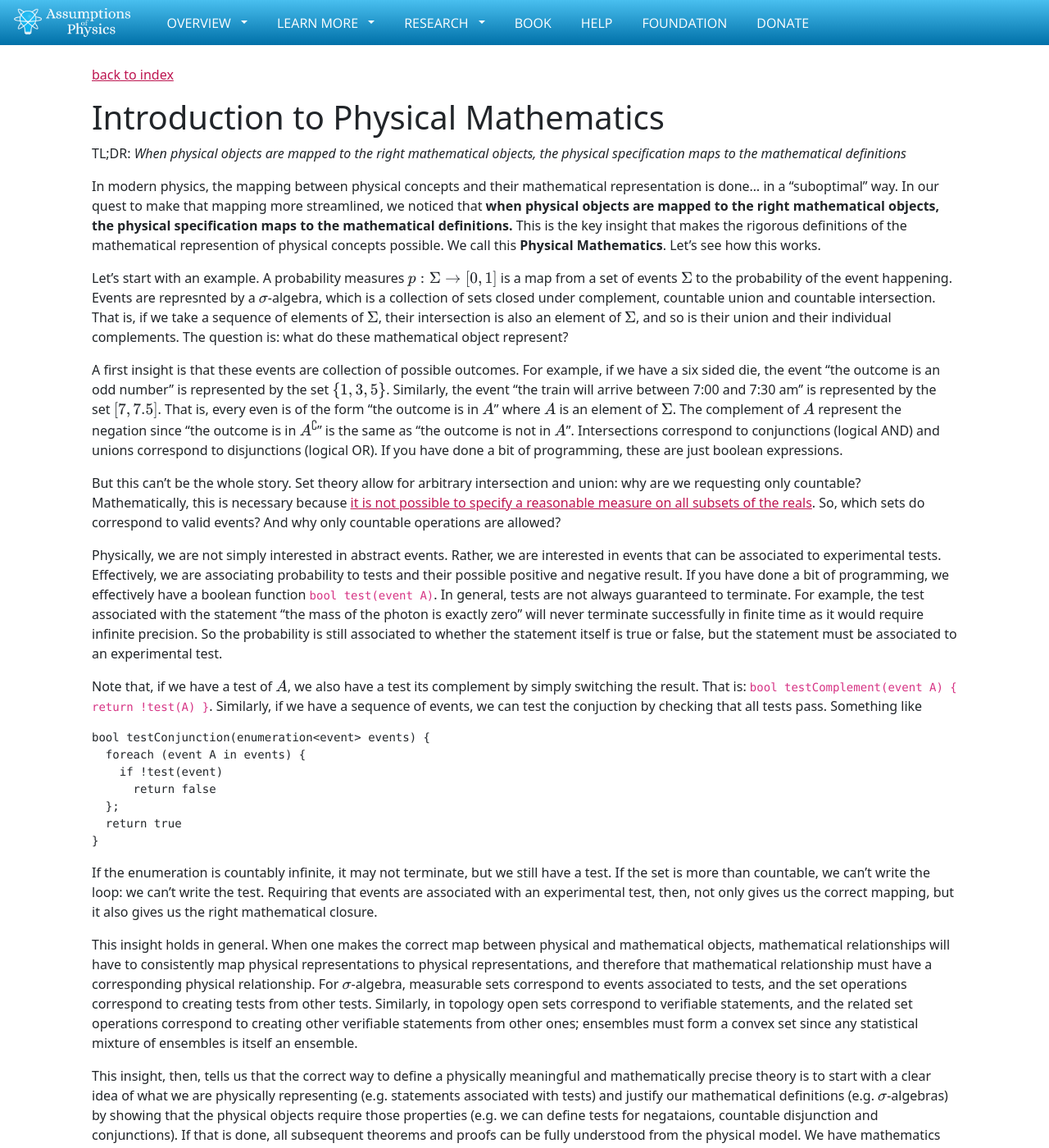
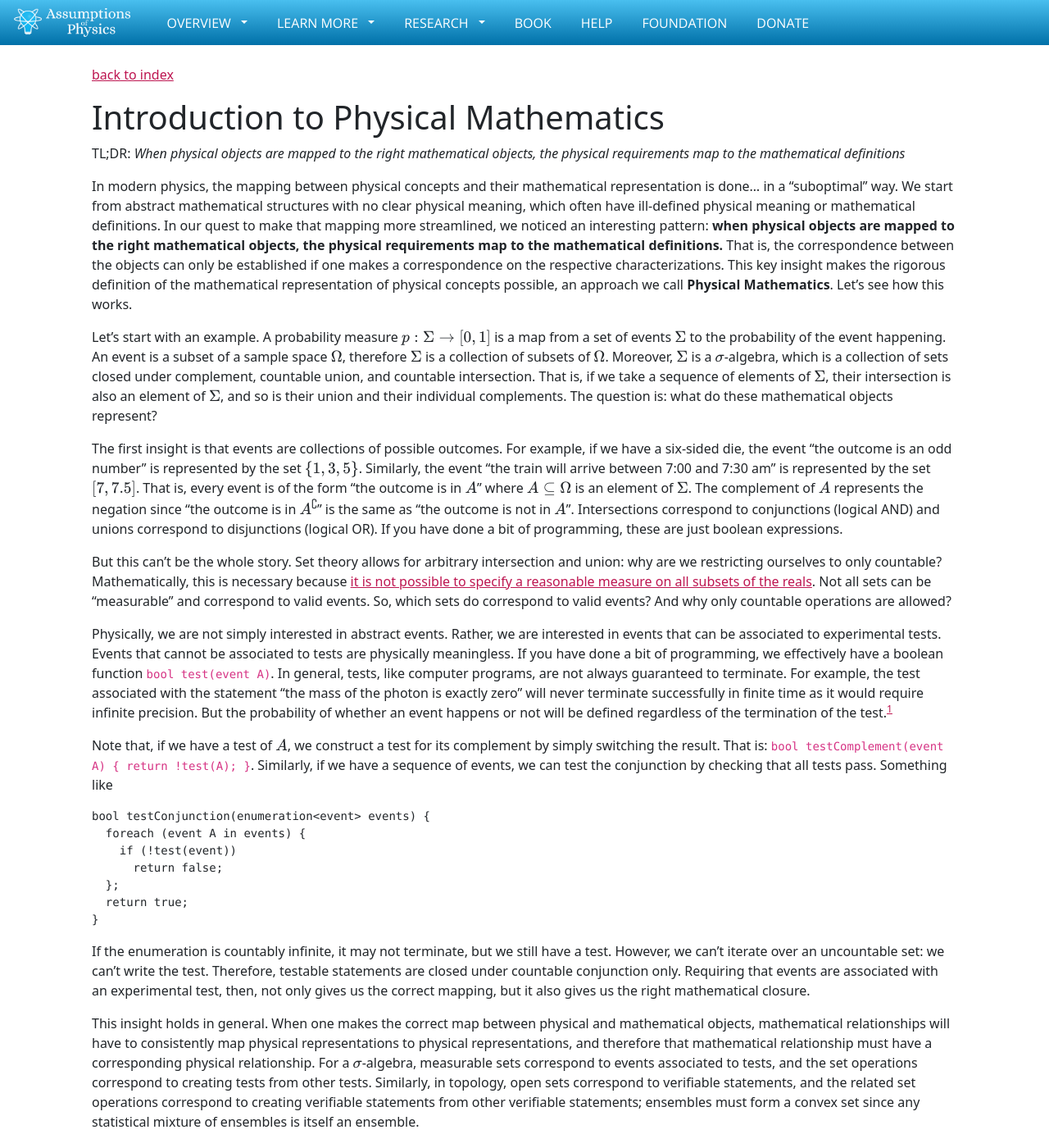
Before and after one commit to assumptionsofphysics/assumptionsofphysics.github.io, a Jekyll site: the page built from _essays/2026-01-15-introduction-physical-mathematics.md, in a window 1280 px wide and 1400 px high. Shown: the whole window at 82% size. Built offline with Jekyll 4.4.1, drawn with Linux system fonts in a browser that asks for light colours; nearby versions of some CDN libraries; some web fonts are replaced; some of the changed text lies outside the part shown.

Commit message:
Reviewed essay

````diff
--- a/_essays/2026-01-15-introduction-physical-mathematics.md
+++ b/_essays/2026-01-15-introduction-physical-mathematics.md
@@ -1,33 +1,35 @@
 ---
 title: Introduction to Physical Mathematics
-summary:  When physical objects are mapped to the right mathematical objects, the physical specification maps to the mathematical definitions
+summary:  When physical objects are mapped to the right mathematical objects, the physical requirements map to the mathematical definitions
 category: Physical Mathematics
 tags: [Foundations of Physics, Philosophy of Physics]
 draft: true
 ---
 
-In modern physics, the mapping between physical concepts and their mathematical representation is done... in a "suboptimal" way. In our quest to make that mapping more streamlined, we noticed that **when physical objects are mapped to the right mathematical objects, the physical specification maps to the mathematical definitions.** This is the key insight that makes the rigorous definitions of the mathematical represention of physical concepts possible. We call this **Physical Mathematics**. Let's see how this works.
+In modern physics, the mapping between physical concepts and their mathematical representation is done... in a "suboptimal" way. We start from abstract mathematical structures with no clear physical meaning, which often have ill-defined physical meaning or mathematical definitions. In our quest to make that mapping more streamlined, we noticed an interesting pattern: **when physical objects are mapped to the right mathematical objects, the physical requirements map to the mathematical definitions.** That is, the correspondence between the objects can only be established if one makes a correspondence on the respective characterizations. This key insight makes the rigorous definition of the mathematical representation of physical concepts possible, an approach we call **Physical Mathematics**. Let's see how this works.
 
-Let's start with an example. A probability measures $$p : \Sigma \to [0,1]$$ is a map from a set of events $$\Sigma$$ to the probability of the event happening. Events are represnted by a $$\sigma$$-algebra, which is a collection of sets closed under complement, countable union and countable intersection. That is, if we take a sequence of elements of $$\Sigma$$, their intersection is also an element of $$\Sigma$$, and so is their union and their individual complements. The question is: what do these mathematical object represent?
+Let's start with an example. A probability measure $$p : \Sigma \to [0,1]$$ is a map from a set of events $$\Sigma$$ to the probability of the event happening. An event is a subset of a sample space $$\Omega$$, therefore $$\Sigma$$ is a collection of subsets of $$\Omega$$. Moreover, $$\Sigma$$ is a $$\sigma$$-algebra, which is a collection of sets closed under complement, countable union, and countable intersection. That is, if we take a sequence of elements of $$\Sigma$$, their intersection is also an element of $$\Sigma$$, and so is their union and their individual complements. The question is: what do these mathematical objects represent?
 
-A first insight is that these events are collection of possible outcomes. For example, if we have a six sided die, the event "the outcome is an odd number" is represented by the set $$\{1,3,5\}$$. Similarly, the event "the train will arrive between 7:00 and 7:30 am" is represented by the set $$[7, 7.5]$$. That is, every even is of the form "the outcome is in $$A$$" where $$A$$ is an element of $$\Sigma$$. The complement of $$A$$ represent the negation since "the outcome is in $$A^{\complement}$$" is the same as "the outcome is not in $$A$$". Intersections correspond to conjunctions (logical AND) and unions correspond to disjunctions (logical OR). If you have done a bit of programming, these are just boolean expressions.
+The first insight is that events are collections of possible outcomes. For example, if we have a six-sided die, the event "the outcome is an odd number" is represented by the set $$\{1,3,5\}$$. Similarly, the event "the train will arrive between 7:00 and 7:30 am" is represented by the set $$[7, 7.5]$$. That is, every event is of the form "the outcome is in $$A$$" where $$A \subseteq \Omega$$ is an element of $$\Sigma$$. The complement of $$A$$ represents the negation since "the outcome is in $$A^{\complement}$$" is the same as "the outcome is not in $$A$$". Intersections correspond to conjunctions (logical AND) and unions correspond to disjunctions (logical OR). If you have done a bit of programming, these are just boolean expressions.
 
-But this can't be the whole story. Set theory allow for arbitrary intersection and union: why are we requesting only countable? Mathematically, this is necessary because [it is not possible to specify a reasonable measure on all subsets of the reals](https://en.wikipedia.org/wiki/Non-measurable_set#Consistent_definitions_of_measure_and_probability). So, which sets do correspond to valid events? And why only countable operations are allowed?
+But this can't be the whole story. Set theory allows for arbitrary intersection and union: why are we restricting ourselves to only countable? Mathematically, this is necessary because [it is not possible to specify a reasonable measure on all subsets of the reals](https://en.wikipedia.org/wiki/Non-measurable_set#Consistent_definitions_of_measure_and_probability). Not all sets can be "measurable" and correspond to valid events. So, which sets do correspond to valid events? And why only countable operations are allowed?
 
-Physically, we are not simply interested in abstract events. Rather, we are interested in events that can be associated to experimental tests. Effectively, we are associating probability to tests and their possible positive and negative result. If you have done a bit of programming, we effectively have a boolean function `bool test(event A)`. In general, tests are not always guaranteed to terminate. For example, the test associated with the statement "the mass of the photon is exactly zero" will never terminate successfully in finite time as it would require infinite precision. So the probability is still associated to whether the statement itself is true or false, but the statement must be associated to an experimental test.
+Physically, we are not simply interested in abstract events. Rather, we are interested in events that can be associated to experimental tests. Events that cannot be associated to tests are physically meaningless. If you have done a bit of programming, we effectively have a boolean function `bool test(event A)`. In general, tests, like computer programs, are not always guaranteed to terminate. For example, the test associated with the statement "the mass of the photon is exactly zero" will never terminate successfully in finite time as it would require infinite precision. But the probability of whether an event happens or not will be defined regardless of the termination of the test.[^1]
 
-Note that, if we have a test of $$A$$, we also have a test its complement by simply switching the result. That is: `bool testComplement(event A) { return !test(A) }`. Similarly, if we have a sequence of events, we can test the conjuction by checking that all tests pass. Something like
+Note that, if we have a test of $$A$$, we construct a test for its complement by simply switching the result. That is: `bool testComplement(event A) { return !test(A); }`. Similarly, if we have a sequence of events, we can test the conjunction by checking that all tests pass. Something like
 ```
 bool testConjunction(enumeration<event> events) {
   foreach (event A in events) {
-    if !test(event)
-      return false
+    if (!test(event))
+      return false;
   };
-  return true
+  return true;
 }
 ```
-If the enumeration is countably infinite, it may not terminate, but we still have a test. If the set is more than countable, we can't write the loop: we can't write the test. Requiring that events are associated with an experimental test, then, not only gives us the correct mapping, but it also gives us the right mathematical closure.
+If the enumeration is countably infinite, it may not terminate, but we still have a test. However, we can't iterate over an uncountable set: we can't write the test. Therefore, testable statements are closed under countable conjunction only. Requiring that events are associated with an experimental test, then, not only gives us the correct mapping, but it also gives us the right mathematical closure.
 
-This insight holds in general. When one makes the correct map between physical and mathematical objects, mathematical relationships will have to consistently map physical representations to physical representations, and therefore that mathematical relationship must have a corresponding physical relationship. For $$\sigma$$-algebra, measurable sets correspond to events associated to tests, and the set operations correspond to creating tests from other tests. Similarly, in topology open sets correspond to verifiable statements, and the related set operations correspond to creating other verifiable statements from other ones; ensembles must form a convex set since any statistical mixture of ensembles is itself an ensemble.
+This insight holds in general. When one makes the correct map between physical and mathematical objects, mathematical relationships will have to consistently map physical representations to physical representations, and therefore that mathematical relationship must have a corresponding physical relationship. For a $$\sigma$$-algebra, measurable sets correspond to events associated to tests, and the set operations correspond to creating tests from other tests. Similarly, in topology, open sets correspond to verifiable statements, and the related set operations correspond to creating verifiable statements from other verifiable statements; ensembles must form a convex set since any statistical mixture of ensembles is itself an ensemble.
 
-This insight, then, tells us that the correct way to define a physically meaningful and mathematically precise theory is to start with a clear idea of what we are physically representing (e.g. statements associated with tests) and justify our mathematical definitions (e.g. $$\sigma$$-algebras) by showing that the physical objects require those properties (e.g. we can define tests for negataions, countable disjunction and conjunctions). If that is done, all subsequent theorems and proofs can be fully understood from the physical model. We have mathematics that is physically meaningful. We have physical mathematics.
+This insight, then, tells us that the correct way to define a physically meaningful and mathematically precise theory is to start with a clear idea of what we are physically representing (e.g. statements associated with tests) and justify our mathematical definitions (e.g. $$\sigma$$-algebras) by showing that the physical objects require those properties (e.g. we can define tests for negations, countable disjunction and conjunctions). If that is done, all subsequent theorems and proofs can be fully understood from the physical model. We have mathematics that is physically meaningful. We have physical mathematics.
+
+[^1]: Termination of tests is captured by the topology. The probability of the interior of a set will tell us the probability that the corresponding test terminates successfully.
````
